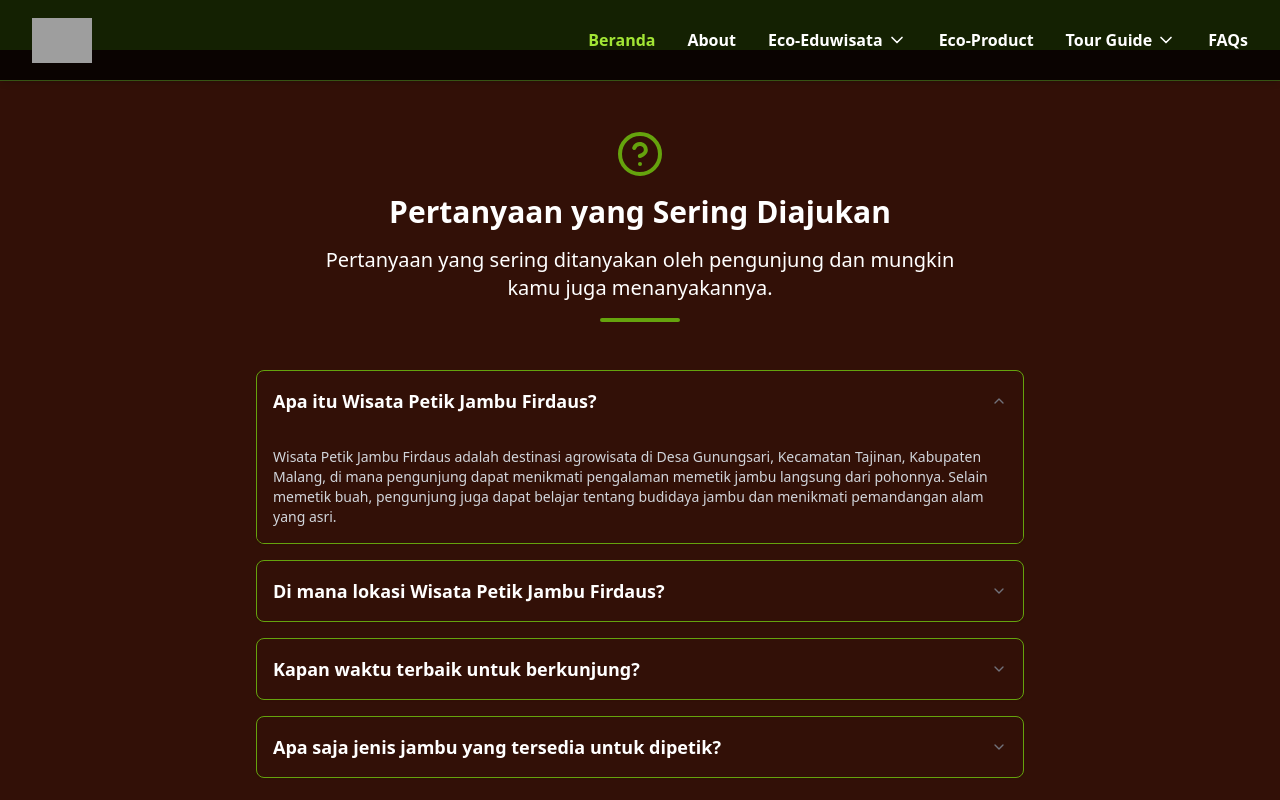
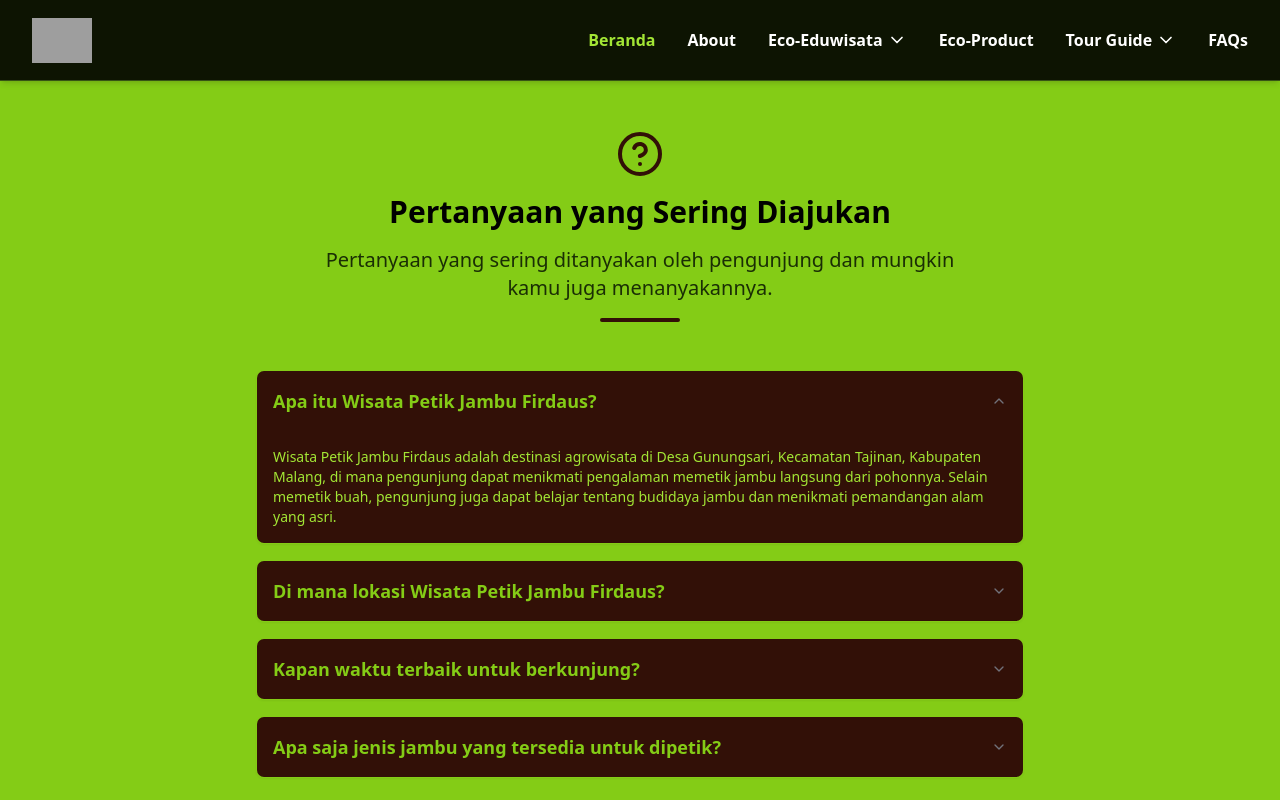
Before and after one commit to ahmadammarm/karuna, a Next.js app: page / in a window 1280 px wide. Both pictures are taken after a click on the button "Apa itu Wisata Petik Jambu Firdaus?". Shown: the part 3635-4435 px from the top of the page. Built offline with nearby package versions, Linux system fonts and the light colour scheme; grey boxes are pictures that could not be loaded.

Commit message:
refactor: faq page

```diff
--- a/src/components/homepage/Faq.tsx
+++ b/src/components/homepage/Faq.tsx
@@ -41,19 +41,19 @@ export const Faq = () => {
   ]
 
   return (
-    <section className="w-full pb-20 bg-[#321007]">
+    <section className="w-full pb-20 bg-lime-500">
       <div className="container mx-auto px-4 md:px-6">
         <div className="flex flex-col items-center justify-center space-y-4 text-center">
           <div className="flex items-center justify-center" data-aos="fade-up">
-            <HelpCircle className="w-12 h-12 text-lime-600 mt-20" />
+            <HelpCircle className="w-12 h-12 text-[#321007] mt-20" />
           </div>
-          <h2 className="text-3xl font-bold text-white" data-aos="fade-up">
+          <h2 className="text-3xl font-bold text-black" data-aos="fade-up">
             Pertanyaan yang Sering Diajukan
           </h2>
-          <p className="text-xl text-white max-w-2xl" data-aos="fade-up">
+          <p className="text-xl text-lime-950 max-w-2xl" data-aos="fade-up">
             Pertanyaan yang sering ditanyakan oleh pengunjung dan mungkin kamu juga menanyakannya.
           </p>
-          <div className="h-1 w-20 bg-lime-600 rounded-full mt-2" data-aos="fade-up" />
+          <div className="h-1 w-20 bg-[#321007] rounded-full mt-2" data-aos="fade-up" />
         </div>
         <div className="mx-auto max-w-3xl mt-12" data-aos="fade-up">
           <Accordion
@@ -67,10 +67,10 @@ export const Faq = () => {
               <AccordionItem
                 key={index}
                 value={`item-${index + 1}`}
-                className="border border-lime-600 rounded-lg overflow-hidden shadow-sm"
+                className="border border-lime-500 rounded-lg overflow-hidden shadow-sm"
               >
                 <AccordionTrigger
-                  className="flex justify-between items-center w-full p-4 text-left text-white hover:bg-[#321007] transition-colors duration-200"
+                  className="flex justify-between items-center w-full p-4 text-left text-lime-500 bg-[#321007] hover:bg-[#4a1a0a] transition-colors duration-200"
                   onClick={() => setActiveItem(activeItem === `item-${index + 1}` ? undefined : `item-${index + 1}`)}
                 >
                   <span className="font-semibold text-lg">{item.question}</span>
@@ -79,7 +79,7 @@ export const Faq = () => {
                   {activeItem === `item-${index + 1}` && (
                     <AccordionContent className="p-4 bg-[#321007]" forceMount>
                       <div>
-                        <p className="text-gray-300">{item.answer}</p>
+                        <p className="text-lime-400">{item.answer}</p>
                       </div>
                     </AccordionContent>
                   )}
--- a/src/components/layout/Contact.tsx
+++ b/src/components/layout/Contact.tsx
@@ -12,20 +12,20 @@ const Contact = () => {
                     backgroundAttachment: 'fixed'
                 }}
             >
-                <div className="absolute inset-0 bg-black bg-opacity-50"></div>
+                <div className="absolute inset-0 bg-black bg-opacity-80"></div>
                 <div className="relative z-10">
                     <h2
                         className="text-4xl md:text-5xl font-bold text-center text-white relative mt-10"
-                        data-aos="fade-up"
+
                     >
                         Hubungi Kami
                     </h2>
 
-                    <p className="text-center text-white mt-5" data-aos="fade-up">
+                    <p className="text-center text-white mt-5" >
                         Ingin bertanya lebih lanjut tentang Program Karuna? Yuk hubungi Minkar!!
                     </p>
-                    <div className="flex items-center justify-center mt-5" data-aos="fade-up">
-                        <Link href="/contact" className="text-lg font-bold px-4 py-2 rounded-lg bg-lime-700 text-white hover:opacity-75 transition-all ease-in-out duration-200">
+                    <div className="flex items-center justify-center mt-5" >
+                        <Link href="/contact" className="text-lg font-bold px-4 py-2 rounded-lg bg-lime-500 text-white hover:opacity-75 transition-all ease-in-out duration-200">
                             Admin Karuna
                         </Link>
                     </div>
--- a/src/components/layout/Footer.tsx
+++ b/src/components/layout/Footer.tsx
@@ -6,7 +6,7 @@ import { Facebook, Instagram, Youtube, MapPin, Phone, Mail } from 'lucide-react'
 
 export const Footer = () => {
     return (
-        <footer className="bg-[#321007] text-white py-12">
+        <footer className="bg-black text-white py-12">
             <div className="container mx-auto px-4">
                 <div className="grid grid-cols-1 md:grid-cols-2 lg:grid-cols-5 gap-8">
                     {/* Logo and Description Section */}
--- a/src/components/layout/Navbar.tsx
+++ b/src/components/layout/Navbar.tsx
@@ -52,7 +52,7 @@ export default function Navbar() {
   }, [isMobile, isOpen])
 
   return (
-    <nav className="bg-black/80 shadow-md py-2 px-2 md:px-0 fixed w-full z-50 border-b border-lime-900">
+    <nav className="bg-black/90 shadow-md py-2 px-2 md:px-0 fixed w-full z-50 border-b border-lime-900">
       <div className="max-w-7xl mx-auto px-4 sm:px-6 lg:px-8">
         <div className="flex items-center justify-between h-16">
           <div className="flex items-center">
```
Also changed, not shown: src/components/homepage/About.tsx (+13 -13 lines).
